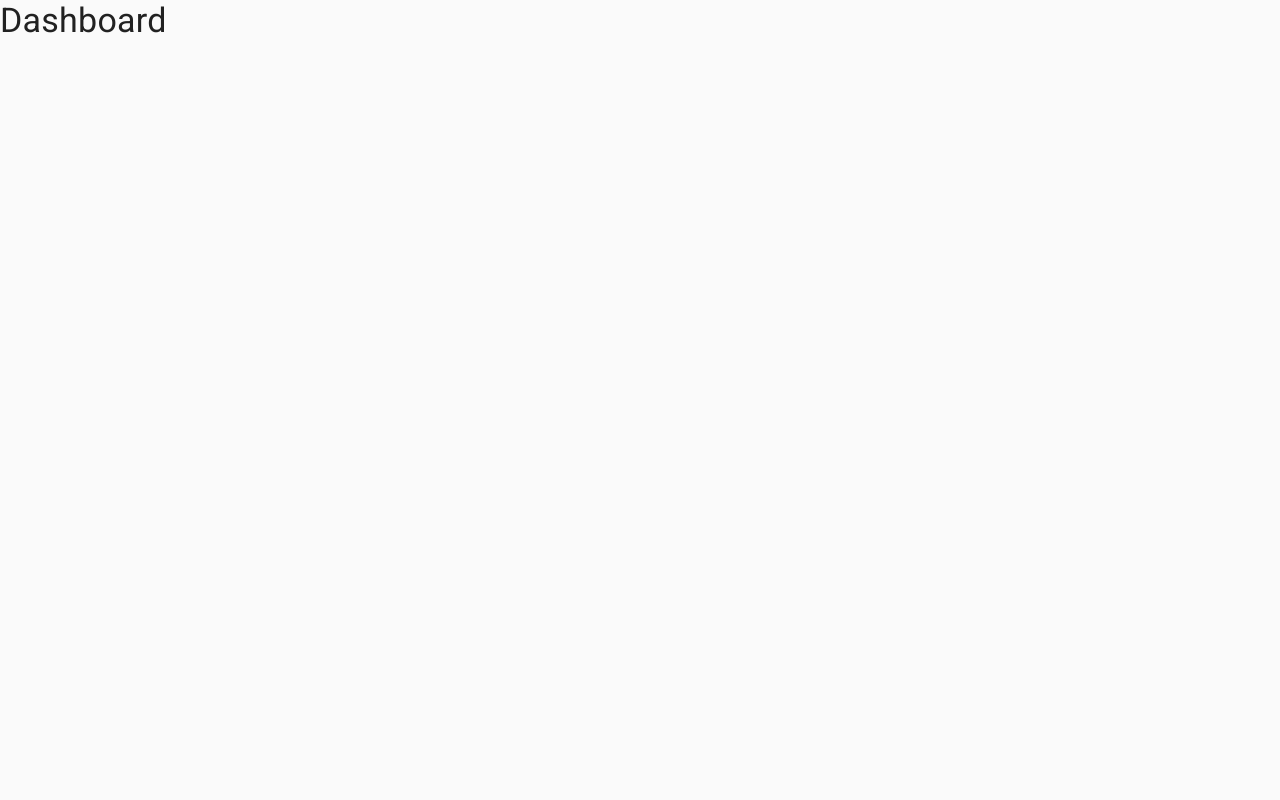
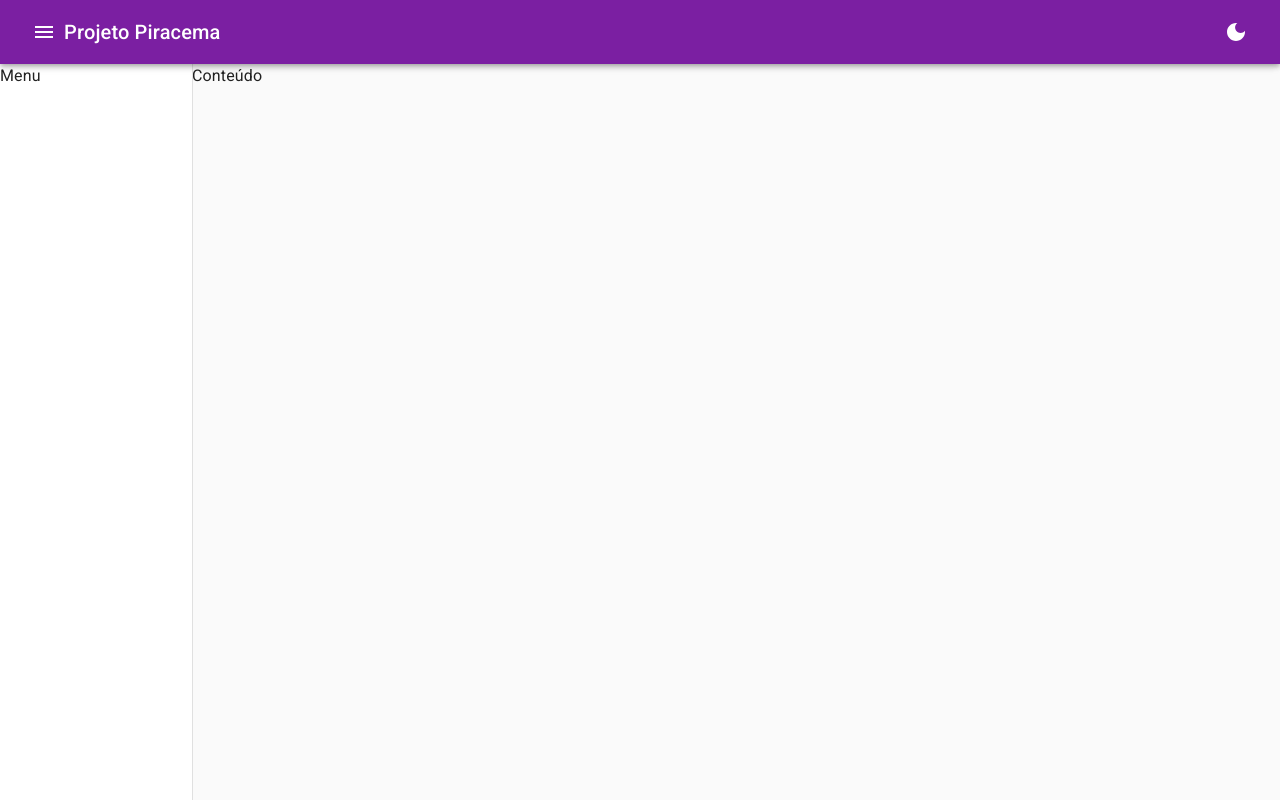
Before and after one commit to lucasmantuan/piracema-front-end, a React (Create React App) app: page / in a window 1280 px wide. Built offline with nearby package versions, Linux system fonts and the light colour scheme.

Commit message:
Adicionado os Menus e a Troca de Tema

```diff
--- a/package.json
+++ b/package.json
@@ -5,6 +5,7 @@
     "dependencies": {
         "@emotion/react": "^11.9.3",
         "@emotion/styled": "^11.9.3",
+        "@mui/icons-material": "^5.8.4",
         "@mui/material": "^5.9.1",
         "react": "^18.2.0",
         "react-dom": "^18.2.0",
--- /dev/null
+++ b/src/components/Menu.jsx
@@ -0,0 +1,59 @@
+import MenuIcon from "@mui/icons-material/Menu";
+import LightModeIcon from "@mui/icons-material/LightMode";
+import DarkModeIcon from "@mui/icons-material/DarkMode";
+import { AppBar, Box, Drawer, IconButton, Toolbar, Typography, useTheme } from "@mui/material";
+import { Fragment } from "react";
+import { useThemeContext } from "../contexts/ThemeContext";
+
+export const Menu = () => {
+    const theme = useTheme();
+    const { toggleTheme } = useThemeContext();
+
+    return (
+        <Fragment>
+            <AppBar
+                sx={{
+                    zIndex: theme.zIndex.modal
+                }}>
+                <Toolbar
+                    sx={{
+                        height: theme.spacing(6)
+                    }}>
+                    <IconButton
+                        color="inherit">
+                        <MenuIcon />
+                    </IconButton>
+                    <Typography
+                        variant="h6"
+                        component="div"
+                        sx={{ flexGrow: 1 }}>
+                        Projeto Piracema
+                    </Typography>
+                    <IconButton
+                        color="inherit"
+                        onClick={toggleTheme} >
+                        {theme.palette.mode === "light"
+                            ? <DarkModeIcon />
+                            : <LightModeIcon />}
+                    </IconButton>
+                </Toolbar>
+            </AppBar>
+            <Drawer
+                open={true}
+                variant="permanent">
+                <Box
+                    height="100%"
+                    width={theme.spacing(24)}
+                    paddingTop={theme.spacing(8)}>
+                    Menu
+                </Box>
+            </Drawer>
+            <Box
+                height="100vh"
+                marginLeft={theme.spacing(24)}
+                paddingTop={theme.spacing(8)}>
+                Conteúdo
+            </Box>
+        </Fragment>
+    );
+};
--- a/src/pages/Dashboard.jsx
+++ b/src/pages/Dashboard.jsx
@@ -1,11 +1,10 @@
-import { Box, Typography } from "@mui/material";
+import { Box } from "@mui/material";
+import { Menu } from "../components/Menu";
 
 export const Dashboard = () => {
     return (
         <Box>
-            <Typography variant="h4">
-                Dashboard
-            </Typography>
+            <Menu />
         </Box>
     );
 };
```
Also changed, not shown: .eslintrc.json, 1 other file (tests, documents, lock files or other folders).
